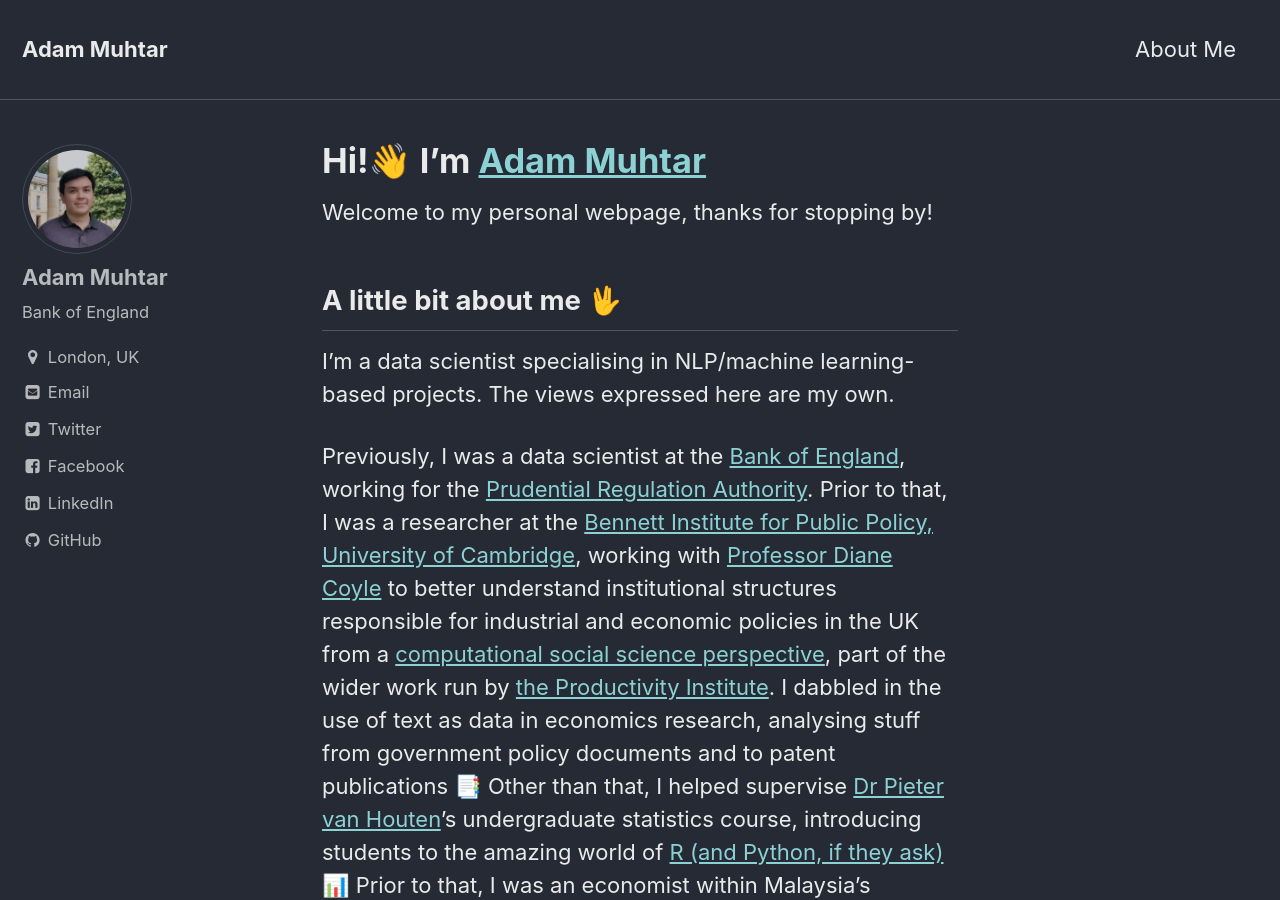
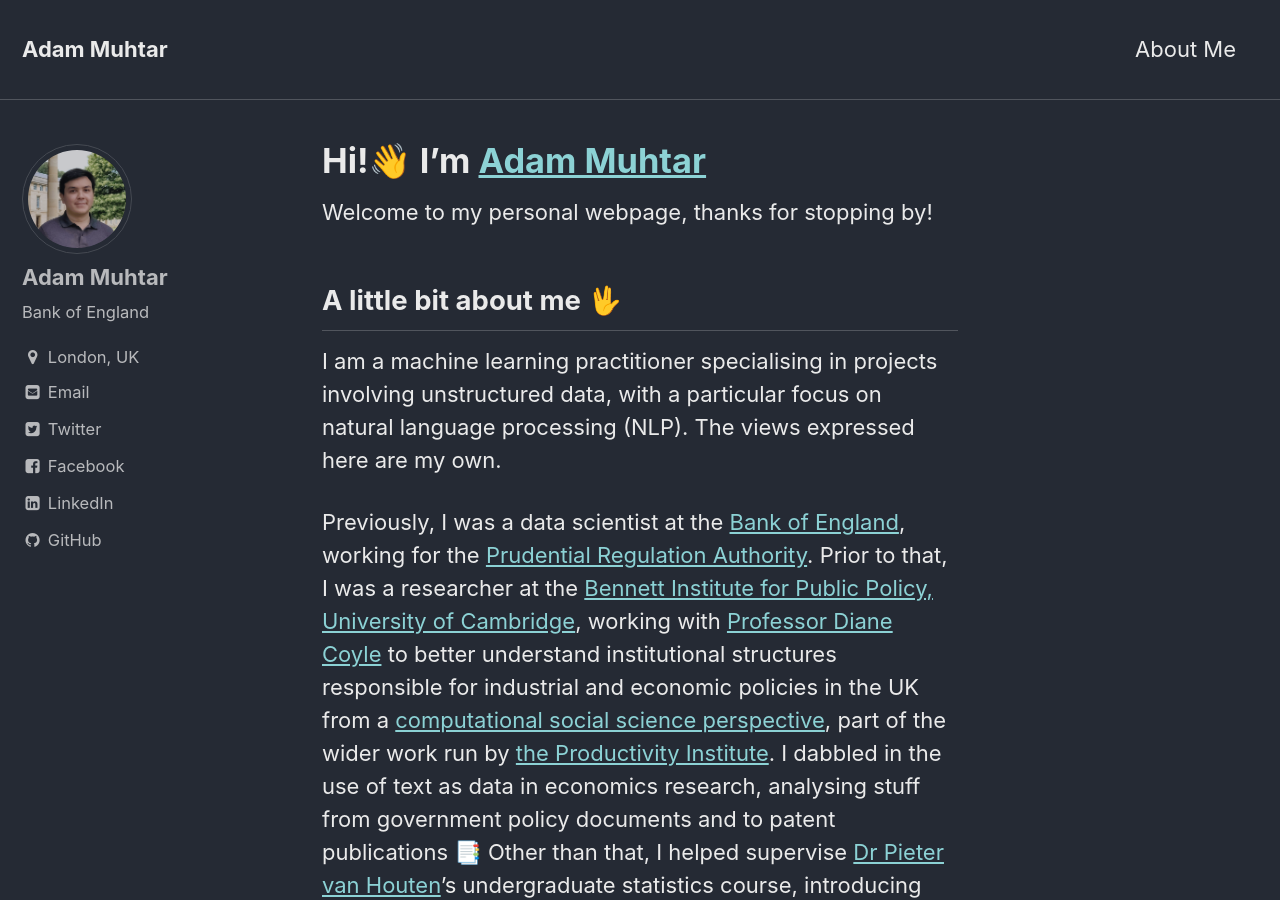
Before and after one commit to adammuhtar/adammuhtar.github.io, a Jekyll site: the page built from index.md, in a window 1280 px wide and 900 px high. Built offline with Jekyll 4.4.1, drawn with Linux system fonts in a browser that asks for light colours.

Commit message:
Update index.md

```diff
--- a/index.md
+++ b/index.md
@@ -9,7 +9,7 @@
 
 ## A little bit about me 🖖
 
-I'm a data scientist specialising in NLP/machine learning-based projects. The views expressed here are my own.
+I am a machine learning practitioner specialising in projects involving unstructured data, with a particular focus on natural language processing (NLP). The views expressed here are my own.
 
 Previously, I was a data scientist at the [Bank of England](https://www.bankofengland.co.uk/), working for the [Prudential Regulation Authority](https://www.bankofengland.co.uk/prudential-regulation). Prior to that, I was a researcher at the [Bennett Institute for Public Policy, University of Cambridge](https://www.bennettinstitute.cam.ac.uk/), working with [Professor Diane Coyle](https://www.bennettinstitute.cam.ac.uk/about-us/team/diane-coyle/) to better understand institutional structures responsible for industrial and economic policies in the UK from a [computational social science perspective](https://doi.org/10.1016/j.ejpoleco.2023.102402), part of the wider work run by [the Productivity Institute](https://www.productivity.ac.uk/). I dabbled in the use of text as data in economics research, analysing stuff from government policy documents and to patent publications 📑 Other than that, I helped supervise [Dr Pieter van Houten](https://www.polis.cam.ac.uk/Staff_and_Students/dr-pieter-van-houten)'s undergraduate statistics course, introducing students to the amazing world of [R (and Python, if they ask)](https://www.business-science.io/assets/2021-02-18-R-is-for-research/Join_Forces_meme.png) 📊 Prior to that, I was an economist within Malaysia's policymaking circles, meandering in all sorts of economics-related fields from trade policy to public finance management.
 
```
